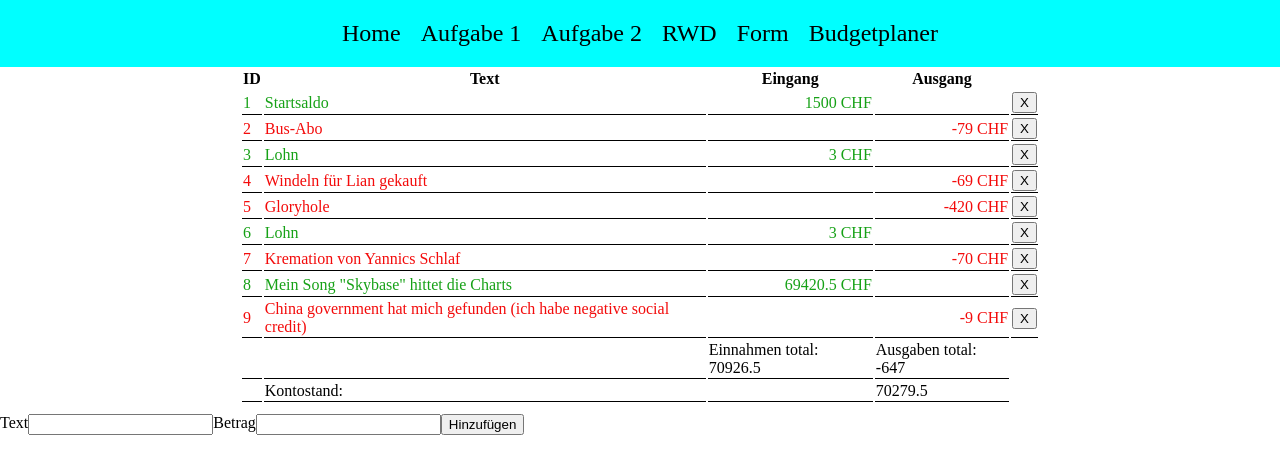
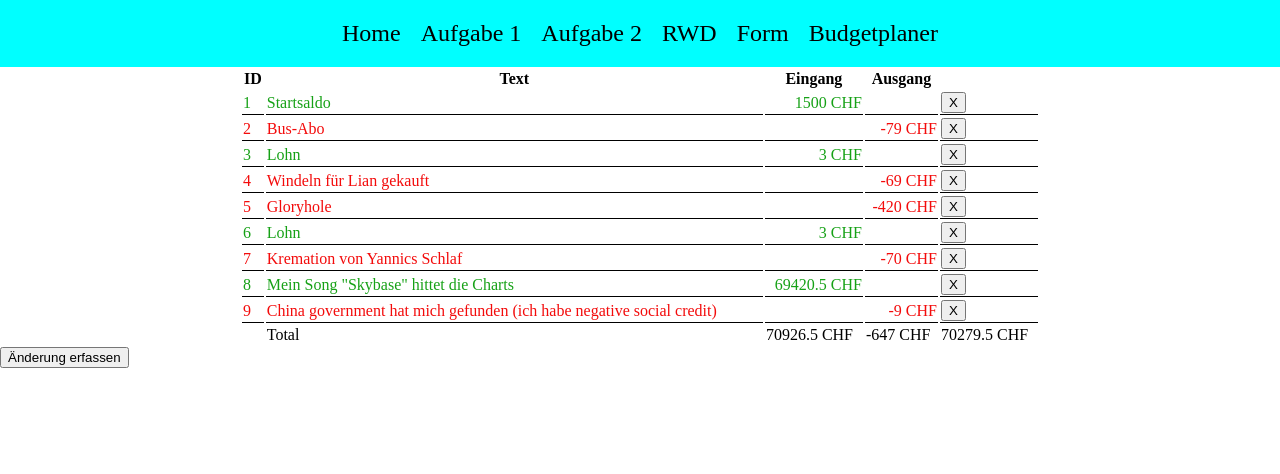
Before and after one commit to DemianFlury/M152-Starter, a Vue app: page /budget in a window 1280 px wide. Shown: the top 474 px of the page. Built offline with nearby package versions, Linux system fonts and the light colour scheme.

Commit message:
correction ex. 4 and finished ex.5

```diff
--- a/src/views/Pages/budgetplanner.vue
+++ b/src/views/Pages/budgetplanner.vue
@@ -52,19 +52,20 @@ const text = ref();
 const value = ref();
 const newTextField = ref();
 
+const formdialog = ref()
 
 const balance = computed(()=> {
-  return roundTo05(log.value.reduce((acc, item) => acc + item.value, 0))
+  return income.value + outcome.value
 })
 
-const ertrag = computed(()=>{
+const income = computed(()=>{
   let positiveArray = log.value.filter((entry) => {
     return entry.value > 0
   })
   return roundTo05(positiveArray.reduce((acc, item) => acc + item.value, 0))
 })
 
-const aufwand = computed(()=>{
+const outcome = computed(()=>{
     let positiveArray = log.value.filter((entry) => {
     return entry.value < 0
   })
@@ -117,21 +118,18 @@ const currentId = ref(9);
       </td>
       <td><button @click="deleteEntry(entry.id)" >X</button></td>
     </tr>
-    <tr>
+    <tfoot>
       <td></td>
-      <td></td>
-      <td>Einnahmen total: {{ertrag}}</td>
-      <td>Ausgaben total: {{aufwand}}</td>
-    </tr>
-    <tr>
-      <td></td>
-      <td>Kontostand:</td>
-      <td></td>
-      <td>{{balance}}</td>
-    </tr>
+      <td>Total</td>
+      <td>{{income}} CHF</td>
+      <td>{{outcome}} CHF</td>
+      <td>{{balance}} CHF</td>
+    </tfoot>
   </table>
 
+<button @click="formdialog.showModal()">Änderung erfassen</button>
 
+<dialog ref="formdialog">
   <div class="form">
     <label for="text">Text</label>
     <input v-model="text" type="text" id="text" name="text" @keyup.enter="saveEntry" ref="newTextField"/>
@@ -141,6 +139,7 @@ const currentId = ref(9);
 
     <button type="submit" @click="saveEntry">Hinzufügen</button>
   </div>
+</dialog>
 </template>
 
 <style lang="scss">
```
